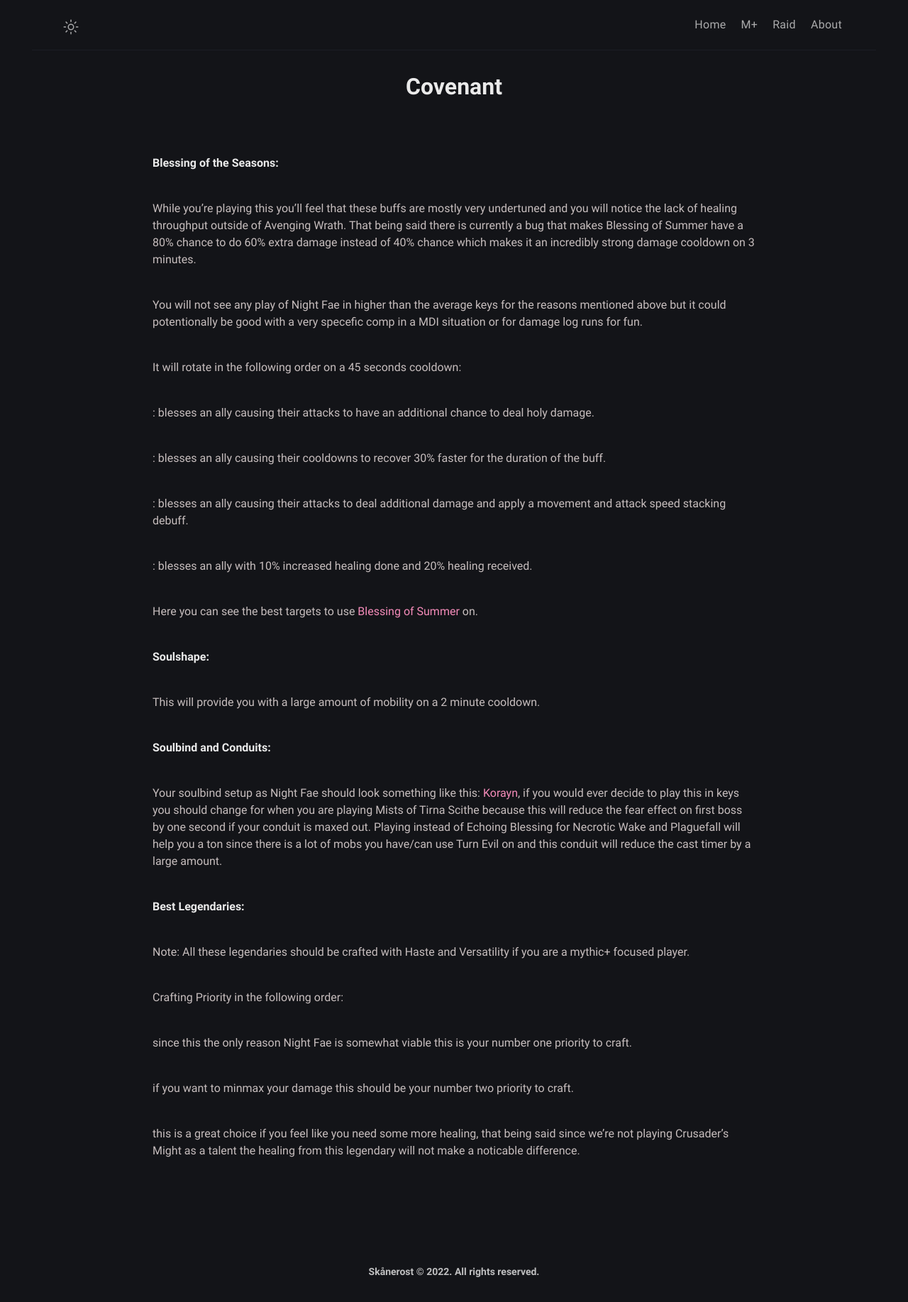
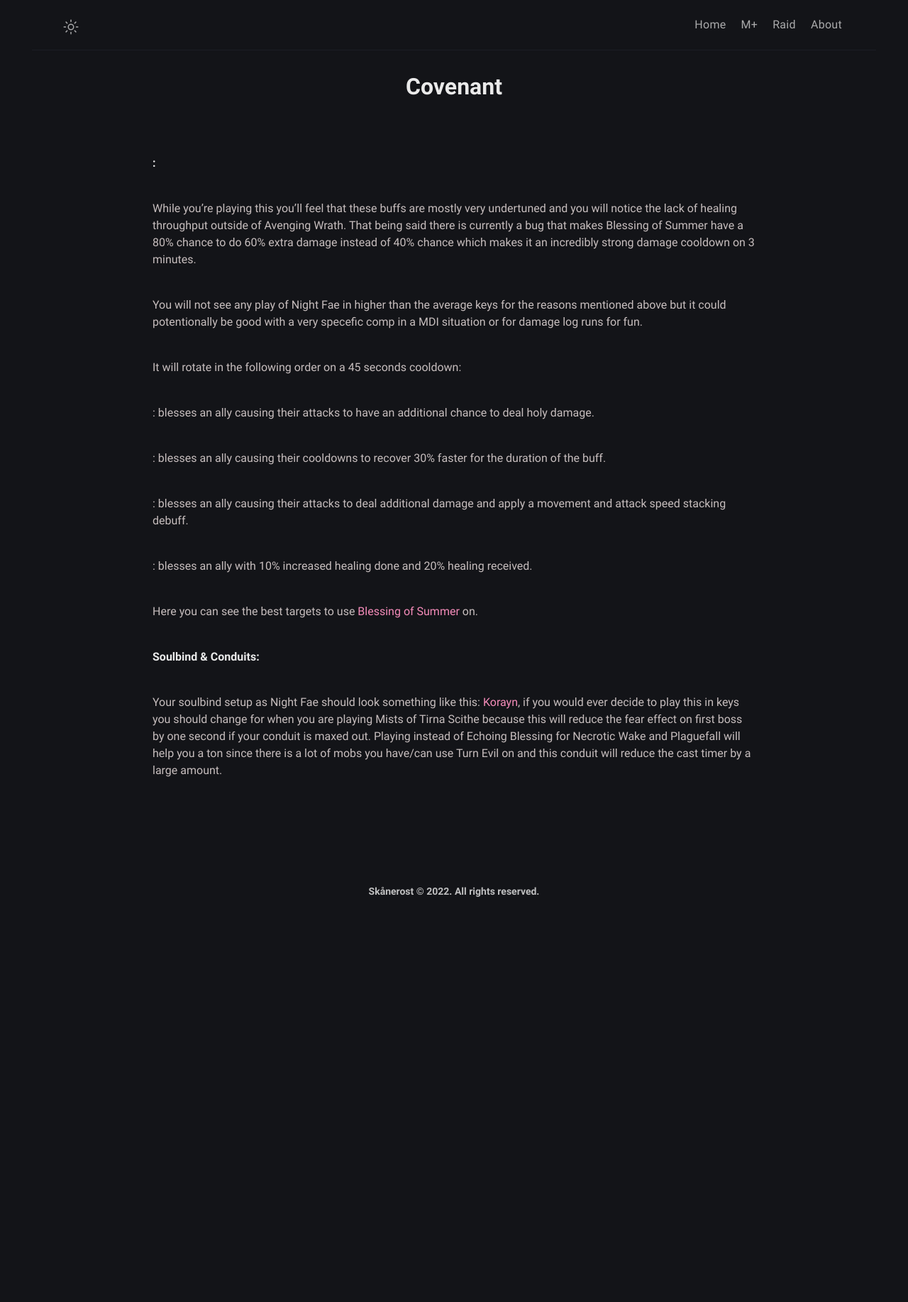
Before and after one commit to BetterThanWowhead/BetterThanWowhead.github.io, a Jekyll site: the page built from pages/M+/nf.md, in a window 1280 px wide. Shown: the whole page at 71% size. Built offline with Jekyll 4.4.1, drawn with Linux system fonts in a browser that asks for light colours; a script that is not in the unit is left out.

```diff
--- a/pages/M+/nf.md
+++ b/pages/M+/nf.md
@@ -3,7 +3,7 @@ title: Covenant
 permalink: /M+/covenant
 layout: page
 ---
-**Blessing of the Seasons:**
+**<a href="https://www.wowhead.com/spell=328278/blessing-of-the-seasons" data-wowhead="spell=328278"></a>:**
 
 While you're playing this you'll feel that these buffs are mostly very undertuned and you will notice the lack of healing throughput outside of Avenging Wrath. That being said there is currently a bug that makes Blessing of Summer have a 80% chance to do 60% extra damage instead of 40% chance which makes it an incredibly strong damage cooldown on 3 minutes.
 
@@ -21,24 +21,8 @@ It will rotate in the following order on a 45 seconds cooldown:
 
 Here you can see the best targets to use [Blessing of Summer](https://docs.google.com/spreadsheets/d/1TpJwONNo-CBkJRd9KzTNwvBW9MzIHmPoddZjKWOO1do/edit?usp=sharing) on.
 
-**Soulshape:**
-
-This will provide you with a large amount of mobility on a 2 minute cooldown.
-
-**Soulbind and Conduits:**
+**Soulbind & Conduits:**
 
 Your soulbind setup as Night Fae should look something like this: [Korayn](https://www.wowhead.com/soulbind-calc/night-fae/korayn/paladin/AwaW6r4CBS1ECiUtdAoSBTDZCiUwEAoiFStjCiUsqgo), if you would ever decide to play this in keys you should change
 <a href="https://www.wowhead.com/spell=339316/echoing-blessings" data-wowhead="spell=339316"></a> for
 <a href="https://www.wowhead.com/spell=339124/pure-concentration" data-wowhead="spell=339124"></a> when you are playing Mists of Tirna Scithe because this will reduce the fear effect on first boss by one second if your conduit is maxed out. Playing <a href="https://www.wowhead.com/spell=339292/wrench-evil" data-wowhead="spell=339292"></a> instead of Echoing Blessing for Necrotic Wake and Plaguefall will help you a ton since there is a lot of mobs you have/can use Turn Evil on and this conduit will reduce the cast timer by a large amount.
-
-**Best Legendaries:**
-
-Note: All these legendaries should be crafted with Haste and Versatility if you are a mythic+ focused player.
-
-Crafting Priority in the following order:
-
-<a href="https://www.wowhead.com/spell=355100/seasons-of-plenty" data-wowhead="spell=355100"></a> since this the only reason Night Fae is somewhat viable this is your number one priority to craft.
-
-<a href="https://www.wowhead.com/spell=337594/the-mad-paragon" data-wowhead="spell=337594"></a> if you want to minmax your damage this should be your number two priority to craft.
-
-<a href="https://www.wowhead.com/spell=337825/shock-barrier" data-wowhead="spell=337825"></a> this is a great choice if you feel like you need some more healing, that being said since we're not playing Crusader's Might as a talent the healing from this legendary will not make a noticable difference.
```
Also changed, not shown: pages/M+/gearing.md (+2 -0 lines), pages/M+/kyr.md (+5 -19 lines), pages/M+/nl.md (+11 -1 lines), pages/M+/venth.md (+15 -1 lines).
